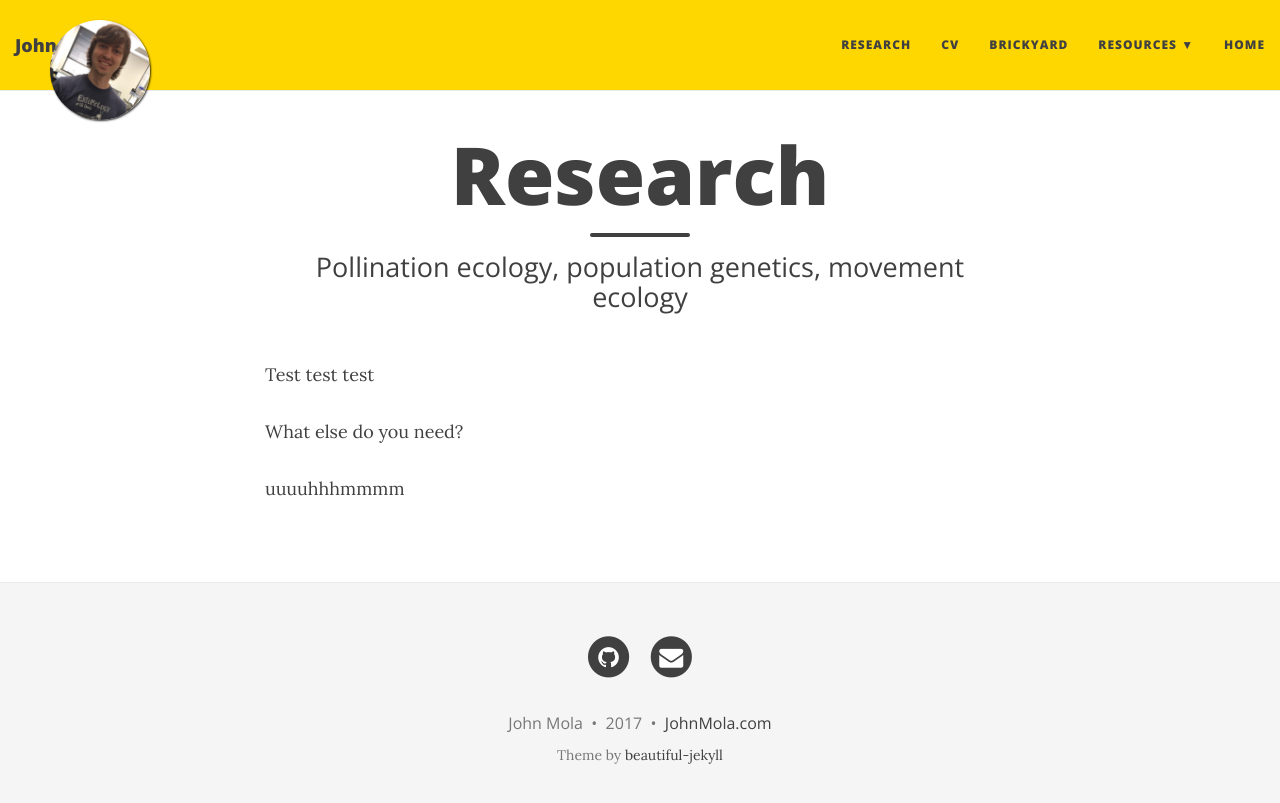
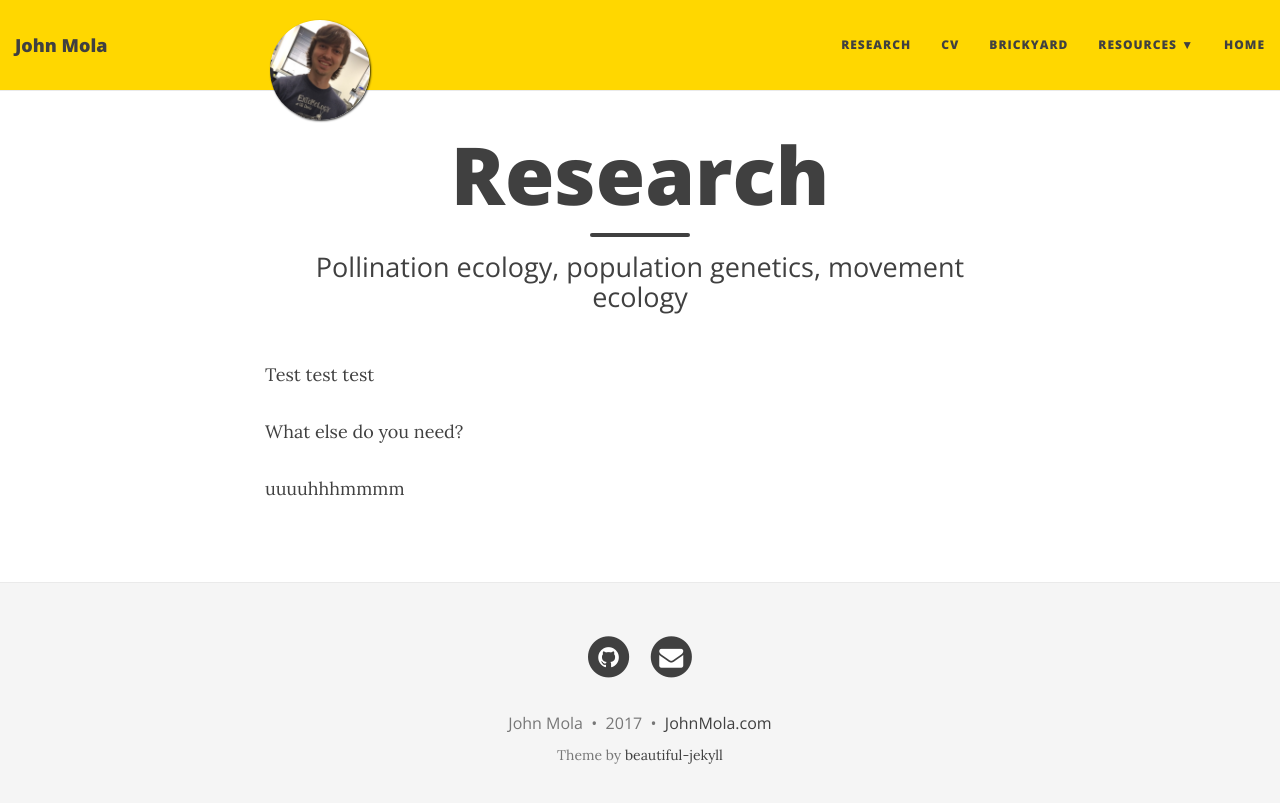
Before and after one commit to maureenpage/maureen-page.github.io, a Jekyll site: the page built from Research.md, in a window 1280 px wide. Shown: the top 803 px of the page. Built offline with Jekyll 4.4.1, drawn with Linux system fonts in a browser that asks for light colours; nearby versions of some CDN libraries.

Commit message:
attempt 2 avatar location

```diff
--- a/css/main.css
+++ b/css/main.css
@@ -177,7 +177,7 @@ img {
   -webkit-transition: opacity 0.5s ease-in-out;
   -moz-transition: opacity 0.5s ease-in-out;
   transition: opacity 0.5s ease-in-out;
-  left: 100px;
+  left: 25%;
   width: 50px;
   margin-top: -25px;
 }
```
